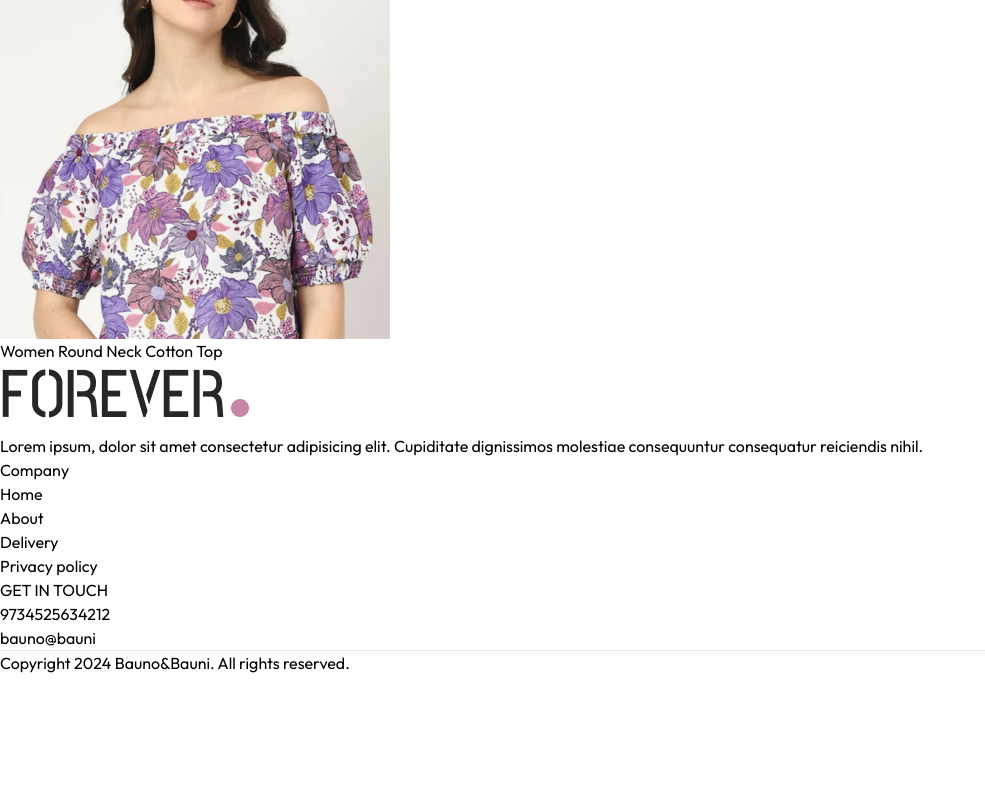
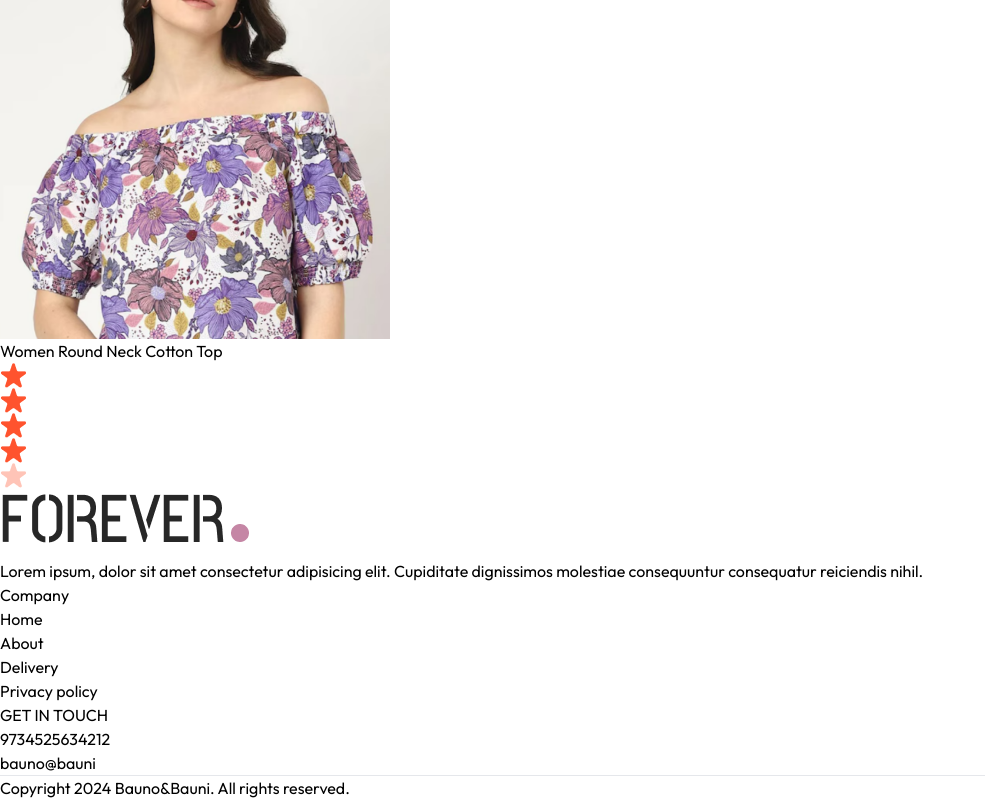
Before and after one commit to aryal05/Fletched-Website, a React (Vite) app in the folder Ecomerce Frontend/: page /product/aaaaa in a window 1280 px wide. Shown: the part 1083-1883 px from the top of the page, without its empty margins (0-985 px from the left). Before the commit the page ends 1758 px from the top, so only its background shows below. Built offline with nearby package versions, Linux system fonts and the light colour scheme.

Commit message:
star rating on the item

```diff
--- a/Ecomerce Frontend/src/pages/Product.jsx
+++ b/Ecomerce Frontend/src/pages/Product.jsx
@@ -1,6 +1,7 @@
 import React, { useContext, useEffect, useState } from 'react'
 import { useParams } from 'react-router-dom'
 import { ShopContext } from '../context/ShopContext';
+import { assets } from '../assets/assets';
 
 const Product = () => {
   const {productId} =useParams();
@@ -51,7 +52,14 @@ const Product = () => {
 
       {/* Product Info */}
       <div className='flex-1'>
-        <h1>{productData.name}</h1>
+        <h1 className='font-medium text-2xl mt-2'>{productData.name}</h1>
+        <div className='flex items-center gap-1 mt-2'>
+          <img src={assets.star_icon} alt="" className="w-3 5" />
+          <img src={assets.star_icon} alt="" className="w-3 5" />
+          <img src={assets.star_icon} alt="" className="w-3 5" />
+          <img src={assets.star_icon} alt="" className="w-3 5" />
+          <img src={assets.star_dull_icon} alt="" className="w-3 5" />
+        </div>
       </div>
 
       </div>
```
